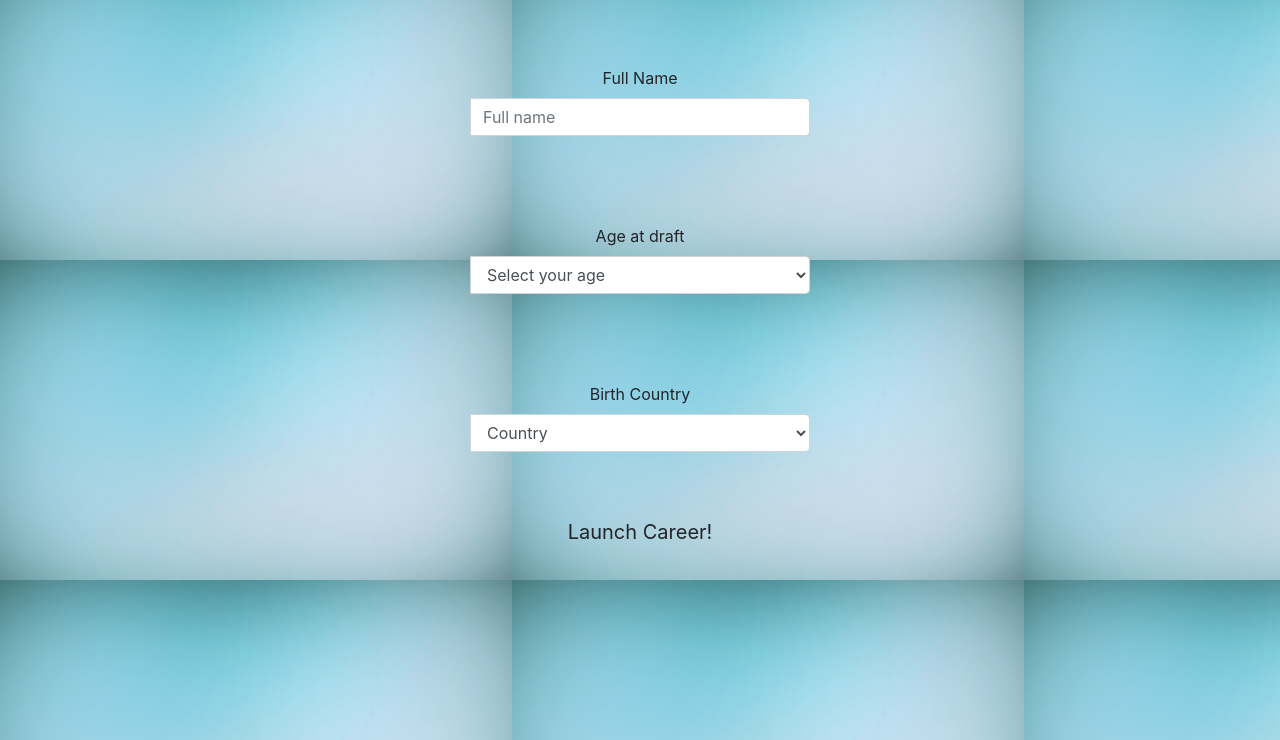
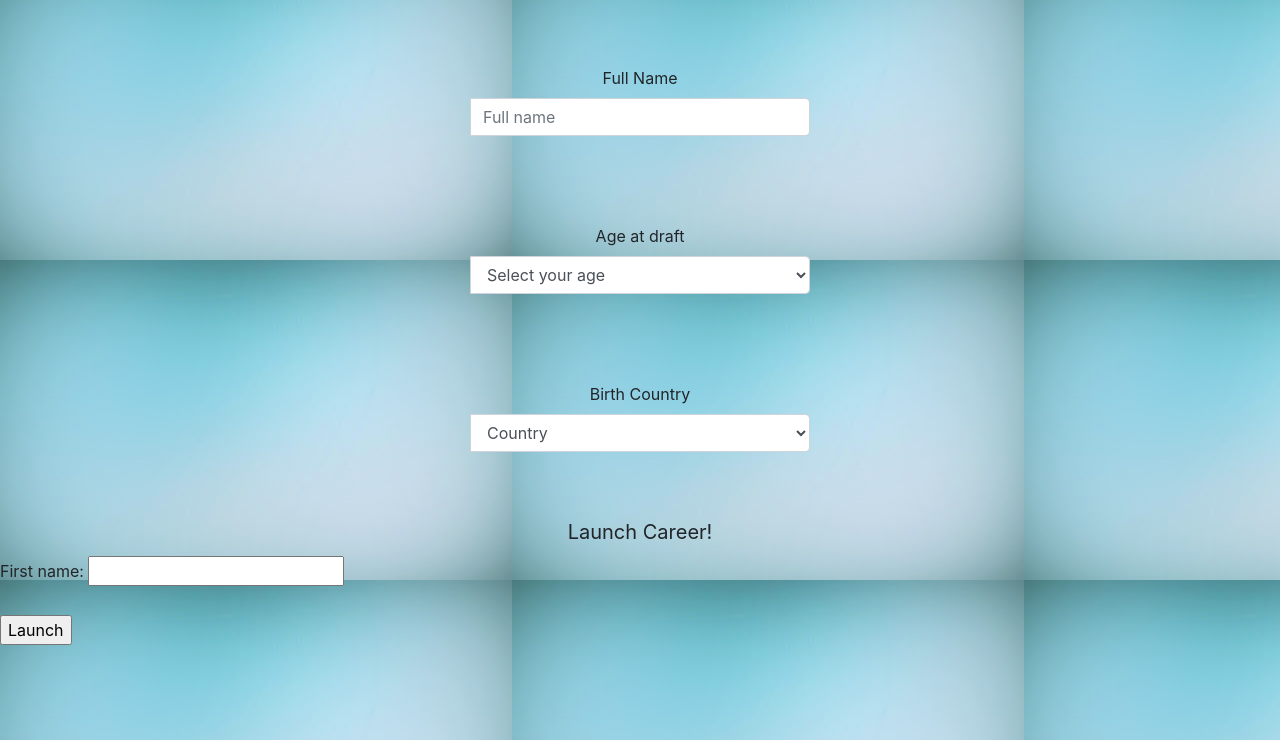
Before and after one commit to OllyLikesProgramming/Recording-the-future, a website: page actualgame.html in a window 1280 px wide. Shown: the part 60-800 px from the top of the page. Drawn offline with nearby package versions, Linux system fonts and the light colour scheme.

Commit message:
Add files via upload

```diff
--- a/actualgame.html
+++ b/actualgame.html
@@ -101,9 +101,16 @@
 
 
 
-  <center>  <a href="https://ollylikesprogramming.github.io/Recording-the-future/thegame.html?playername=" class="btn btn-o0utline-dark btn-lg" role="button" id="myLink" >Launch Career!</a></center>
+  <center>  <a href="https://ollylikesprogramming.github.io/Recording-the-future/thegame.html?playername=x" class="btn btn-o0utline-dark btn-lg" role="button" >Launch Career!</a></center>
 
-<body id="page-top" style="background:url('background.jpg')"></body>
+<body id="page-top" style="background:url('background.jpg')">
+    <form id="myForm" action = "https://ollylikesprogramming.github.io/Recording-the-future/thegame.html" method="get">
+<label for="fname">First name:</label>
+<input type="text" id="fname" name="fname"><br><br>
+ <input type="submit" value="Launch">
+</form>
+
+    </body>
 
 
     <p id="demo"></p>
@@ -118,7 +125,6 @@
 function myFunction() {
   var x = document.getElementById("first_name").value;
   document.getElementById("demo").innerHTML = x;
-  document.getElementById("myLink").href = document.getElementById("myLink").href + x
   var y = document.getElementById("department").value;
   document.getElementById("demo1").innerHTML = y;
 }
```
